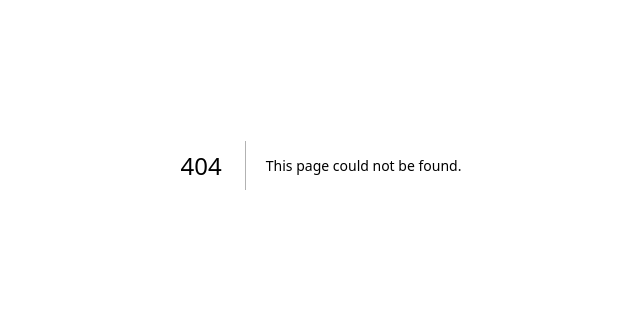
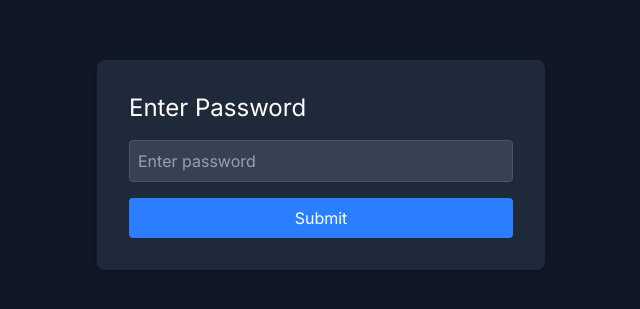
Before and after one commit to scward0/tgathr, a Next.js app: page /auth in a window 1280 px wide. Before the commit this address had no page. Shown: the part 235-544 px from the top of the page, without its empty margins (319-959 px from the left). Built offline with nearby package versions, Linux system fonts and the light colour scheme.

Commit message:
simple password protection

```diff
--- /dev/null
+++ b/src/app/api/auth/route.ts
@@ -0,0 +1,25 @@
+import { NextResponse } from 'next/server'
+import { cookies } from 'next/headers'
+
+const PASSWORD = 'alltogather'
+
+export async function POST(request: Request) {
+  const { password } = await request.json()
+
+  if (password === PASSWORD) {
+    // Set a cookie to remember the authentication
+    cookies().set('auth', 'true', {
+      httpOnly: true,
+      secure: process.env.NODE_ENV === 'production',
+      sameSite: 'strict',
+      maxAge: 60 * 60 * 24 * 7, // 1 week
+    })
+
+    return NextResponse.json({ success: true })
+  }
+
+  return NextResponse.json(
+    { error: 'Invalid password' },
+    { status: 401 }
+  )
+}
--- /dev/null
+++ b/src/app/auth/page.tsx
@@ -0,0 +1,53 @@
+'use client'
+
+import { useState } from 'react'
+import { useRouter } from 'next/navigation'
+
+export default function AuthPage() {
+  const [password, setPassword] = useState('')
+  const [error, setError] = useState('')
+  const router = useRouter()
+
+  const handleSubmit = async (e: React.FormEvent) => {
+    e.preventDefault()
+
+    try {
+      const response = await fetch('/api/auth', {
+        method: 'POST',
+        headers: { 'Content-Type': 'application/json' },
+        body: JSON.stringify({ password }),
+      })
+
+      if (response.ok) {
+        router.push('/')
+        router.refresh()
+      } else {
+        setError('Invalid password')
+      }
+    } catch (err) {
+      setError('Something went wrong')
+    }
+  }
+
+  return (
+    <div className="min-h-screen flex items-center justify-center bg-gray-900">
+      <form onSubmit={handleSubmit} className="p-8 bg-gray-800 rounded-lg shadow-md w-full max-w-md">
+        <h1 className="text-2xl mb-4 text-white">Enter Password</h1>
+        <input
+          type="password"
+          value={password}
+          onChange={(e) => setPassword(e.target.value)}
+          className="border border-gray-600 bg-gray-700 text-white p-2 rounded mb-4 w-full"
+          placeholder="Enter password"
+        />
+        {error && <p className="text-red-400 mb-4">{error}</p>}
+        <button
+          type="submit"
+          className="bg-blue-500 hover:bg-blue-600 text-white px-4 py-2 rounded w-full"
+        >
+          Submit
+        </button>
+      </form>
+    </div>
+  )
+}
--- /dev/null
+++ b/src/middleware.ts
@@ -0,0 +1,31 @@
+import { NextResponse } from 'next/server'
+import type { NextRequest } from 'next/server'
+
+const PASSWORD = 'alltogather'
+
+export function middleware(request: NextRequest) {
+  // Check if the user has already authenticated
+  const isAuthenticated = request.cookies.get('auth')
+
+  // If not authenticated and not on the auth page
+  if (!isAuthenticated && !request.nextUrl.pathname.startsWith('/auth')) {
+    // Redirect to auth page
+    return NextResponse.redirect(new URL('/auth', request.url))
+  }
+
+  return NextResponse.next()
+}
+
+// Configure which routes to protect
+export const config = {
+  matcher: [
+    /*
+     * Match all request paths except:
+     * - /auth (authentication page)
+     * - /api/auth (authentication API)
+     * - /_next (Next.js internals)
+     * - /favicon.ico, /sitemap.xml (static files)
+     */
+    '/((?!auth|api/auth|_next|favicon.ico|sitemap.xml).*)',
+  ],
+}
```
